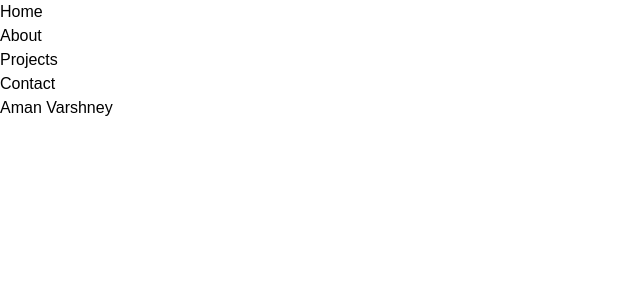
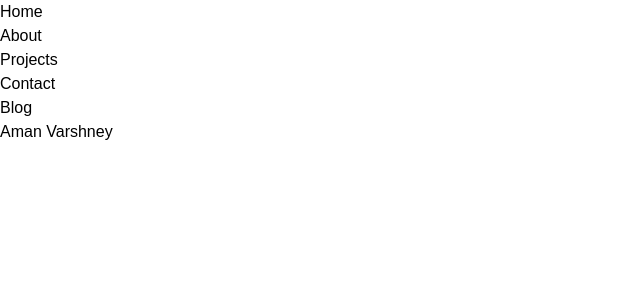
Before and after one commit to AmanVarshney01/amanvarshney, a Next.js app: page / in a window 1280 px wide. Shown: the top 300 px of the page, without its empty margins (0-640 px from the left). Built offline with nearby package versions, Linux system fonts and the light colour scheme; a web font is replaced by a local one.

Commit message:
added blog button

```diff
--- a/src/app/navbar.tsx
+++ b/src/app/navbar.tsx
@@ -17,6 +17,9 @@ export default function Navbar() {
                 <li className={""}>
                     <Link href={"/contact"}>Contact</Link>
                 </li>
+                <li className={""}>
+                    <a href="https://amanvarshney.hashnode.dev/" rel="noopener noreferrer" target={"_blank"}>Blog</a>
+                </li>
             </ul>
         </nav>
     )
```
